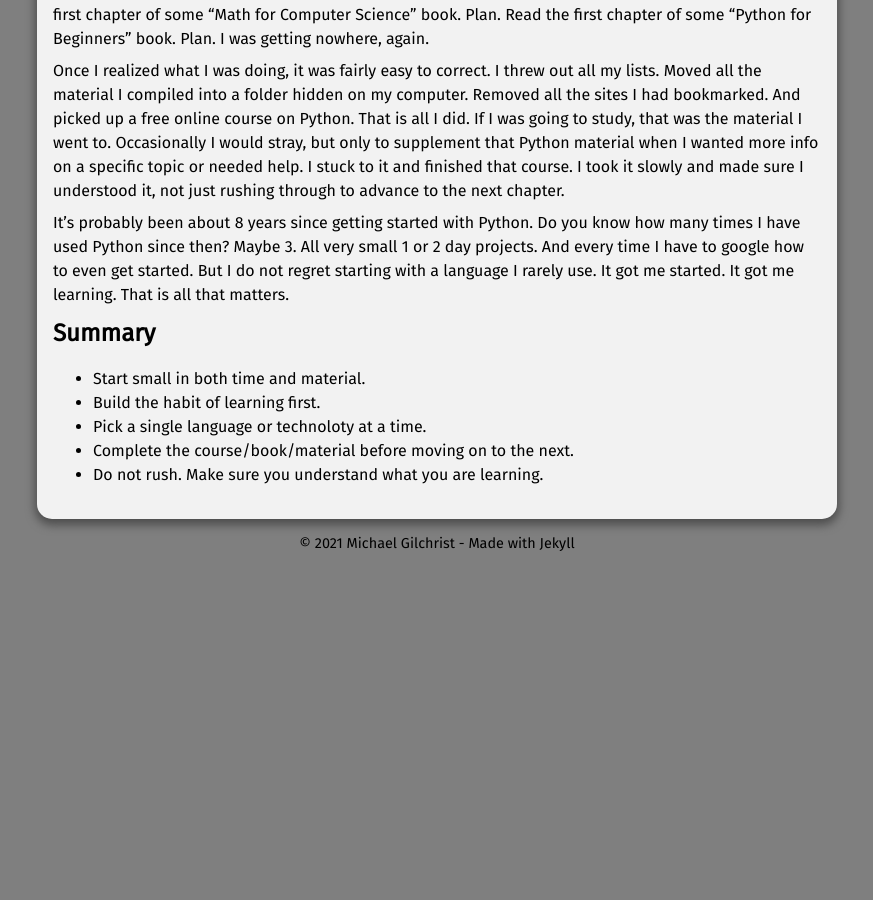
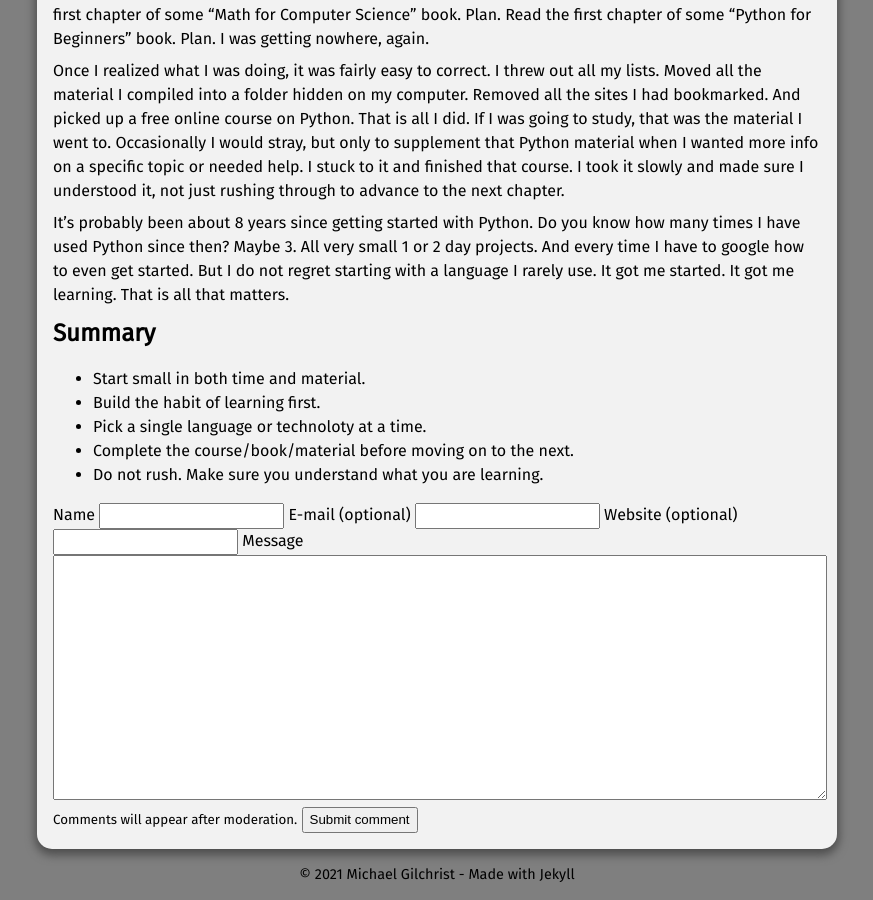
Before and after one commit to michaelgilch/michaelgilch.github.io, a Jekyll site: the page built from _posts/2021-04-09-getting-started.md, in a window 1280 px wide and 900 px high, scrolled down 863 px. Shown: the whole window, without its empty margins (203-1076 px from the left). Built offline with Jekyll 4.4.1, drawn with Linux system fonts in a browser that asks for light colours; some web fonts are replaced; before the commit the page ends 1432 px from its top, so only the background shows below that.

Commit message:
Add comments section to posts

```diff
--- a/_config.yml
+++ b/_config.yml
@@ -9,3 +9,5 @@
 plugins: [jekyll-paginate]
 paginate: 3
 paginate_path: page:num/
+
+staticman_url: https://api.staticman.net/v3/entry/github/michaelgilch/michaelgilch.github.io/master/comments
--- a/_layouts/post.html
+++ b/_layouts/post.html
@@ -7,4 +7,44 @@
   {% assign words = page.content | strip_html | number_of_words %}
   <p class="post-details">{{ page.date | date: "%b %d, %Y" }} &emsp; &#183; &emsp;{{ words | divided_by: 180 | plus: 1 }} min</p>
   <p>{{ content }}</p>
+
+  <!-- Comments -->
+  {% if site.data.comments[page.slug] %}
+    <h3>
+    {% if site.data.comments[page.slug].size > 1 %}
+      {{ site.data.comments[page.slug] | size }}
+    {% endif %}
+    Comments:
+    </h3>
+    {% assign comments = site.data.comments[page.slug] | sort %}
+    {% for comment in comments %}
+      <label>
+        {% if comment[1].url %}
+          <a href="{{ comment[1].url }}">
+        {% endif %}
+        <strong>{{ comment[1].name }}</strong>
+        {% if comment[1].url %}
+          </a>
+        {% endif %}
+      </label>
+      <em>{{ comment[1].date | date: "%B %d, %Y" }}</em>
+      <p>{{ comment[1].message | markdownify }}</p>
+    {% endfor %}
+  {% endif %}
+  <!-- Comments Form -->
+  <form method="POST" action="{{ site.staticman_url }}">
+    <input name="options[redirect]" type="hidden" value="https://example.com">
+    <input name="options[slug]" type="hidden" value="{{ page.slug }}">
+    <label>Name</label>
+    <input name="fields[name]" type="text">
+    <label>E-mail (optional)</label>
+    <input name="fields[email]" type="email">
+    <label>Website (optional)</label>
+    <input name="fields[url]" type="url">
+    <label>Message</label>
+    <textarea style="width:100%" name="fields[message]" rows="12"></textarea>
+    <small>Comments will appear after moderation.</small>
+    <button type="submit">Submit comment</button>
+  </form>
+
 </div>
```
Also changed, not shown: staticman.yml (added, +60 -0 lines), Gemfile.lock.
